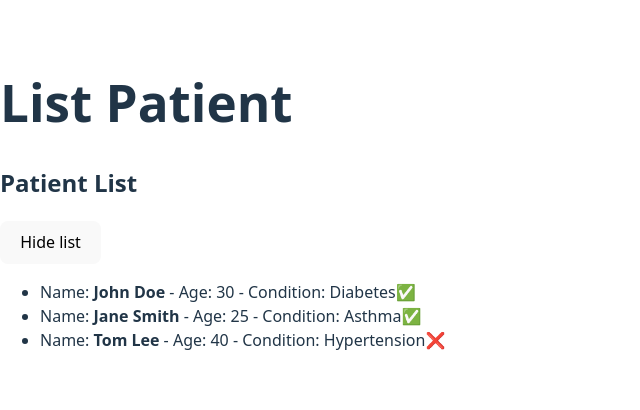
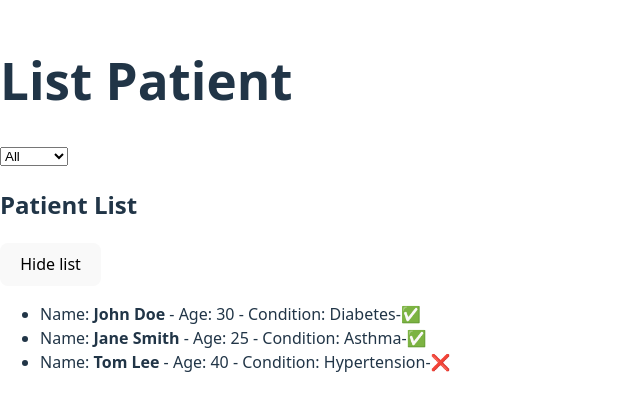
Before and after one commit to viet30701via/ERM-Hospital, a React (Vite) app in the folder Week3/frontend/emr-frontend/: page / in a window 1280 px wide. Shown: the part 196-606 px from the top of the page, without its empty margins (0-640 px from the left). Built offline with nearby package versions, Linux system fonts and the light colour scheme.

Commit message:
fetch patients on mount with useEffect

```diff
--- /dev/null
+++ b/Week3/frontend/emr-frontend/public/patients.json
@@ -0,0 +1,32 @@
+[
+  {
+    "id": "1",
+    "name": "John Doe",
+    "age": 30,
+    "gender": "male",
+    "role": "Patient",
+    "conditions": "Diabetes",
+    "status": "Active",
+    "medicalRecord": []
+  },
+  {
+    "id": "2",
+    "name": "Jane Smith",
+    "age": 25,
+    "gender": "female",
+    "role": "Patient",
+    "conditions": "Asthma",
+    "status": "Active",
+    "medicalRecord": []
+  },
+  {
+    "id": "3",
+    "name": "Tom Lee",
+    "age": 40,
+    "gender": "male",
+    "role": "Patient",
+    "conditions": "Hypertension",
+    "status": "Inactive",
+    "medicalRecord": []
+  }
+]
--- a/Week3/frontend/emr-frontend/src/components/PatientList.tsx
+++ b/Week3/frontend/emr-frontend/src/components/PatientList.tsx
@@ -1,54 +1,64 @@
-import {useState } from "react";
+import {useState, useEffect } from "react";
 import  type { Patient } from "../models/Patient";
-import  { Role, PatientStatus } from "../models/Type";
 
 //list patient
-const initialPatient : Patient [] = [
-    {
-        id: "1",
-        name: "John Doe",
-        age: 30,
-        gender: "male",
-        role: Role.Patient,
-        conditions: "Diabetes",
-        status: PatientStatus.Active,
-        medicalRecord: []
-    },
-    {
-        id: "2",
-        name: "Jane Smith",
-        age: 25,
-        gender: "female",
-        role: Role.Patient,
-        conditions: "Asthma",
-        status: PatientStatus.Active,
-        medicalRecord: []
-
-    },
-    {
-        id: "3",
-        name: "Tom Lee",
-        age: 40,
-        gender: "male",
-        role: Role.Patient,
-        conditions: "Hypertension",
-        status: PatientStatus.Inactive,
-        medicalRecord: []
-
-    },
-];
 
 export default function PatientList()
 {
     //List patients
-    const [patients] = useState<Patient[]>(initialPatient);
+    const [patients,setPatient] = useState<Patient[]>([]);
     //Show/Hide list
     const [showList,setShowList] = useState<boolean>(true);
     //Loading state
-    const [loading] = useState<boolean>(false);
+    const [loading,setLoading] = useState<boolean>(true);
 
+    const[error,setError] = useState<string>("");
+
+    const[filter,setFilter] = useState("All");
+
+    const filterPatient =
+    filter === "All"
+    ? patients
+    : patients.filter(p => p.status===filter);
+
+    useEffect(() =>
+    {
+        console.log("Patient mounted");
+        const fetchPatients = async () =>{
+            try{
+            setLoading(true);
+            setError("");
+            const res = await fetch("/patients.json");
+            if(!res.ok) throw new Error("Request failed");
+                const data = await res.json();
+                setPatient(data);
+
+            }
+            catch(err){
+                setError("Loading error");
+            }
+            finally{
+                setLoading(false);
+            }
+        };
+        fetchPatients();
+        return () => {
+            console.log("PatientList unmounted")
+        }
+    },[])
+
+    if (loading) return <p>Đang tải...</p>;
+    if (error) return <p style={{ color: "red" }}>{error}</p>;
     return(
         <div>
+            <select value = {filter} onChange={(e) => setFilter(e.target.value) } >
+                <option value="All">All</option>
+                <option value="Active">Active</option>
+                <option value="Inactive">Inactive</option>
+
+            </select>
+
+
             <h2>Patient List</h2>
 
             <button onClick={() => setShowList(prev => !prev)}>
@@ -57,11 +67,11 @@ export default function PatientList()
             {loading && <p>Loading....</p>}
             {showList && (
             <ul>
-                {patients.map(patient => (
+                {filterPatient.map(patient => (
                     <li key={patient.id}>
                         Name: <strong>{patient.name}</strong> -
                         Age: {patient.age} -
-                        Condition: {patient.conditions}
+                        Condition: {patient.conditions}-
                         {(patient.status as string) === "Active" ? "✅" : "❌"}
                     </li>
                 ))}
```
Also changed, not shown: Week3/frontend/emr-frontend/src/models/Patient.ts (+14 -0 lines).
